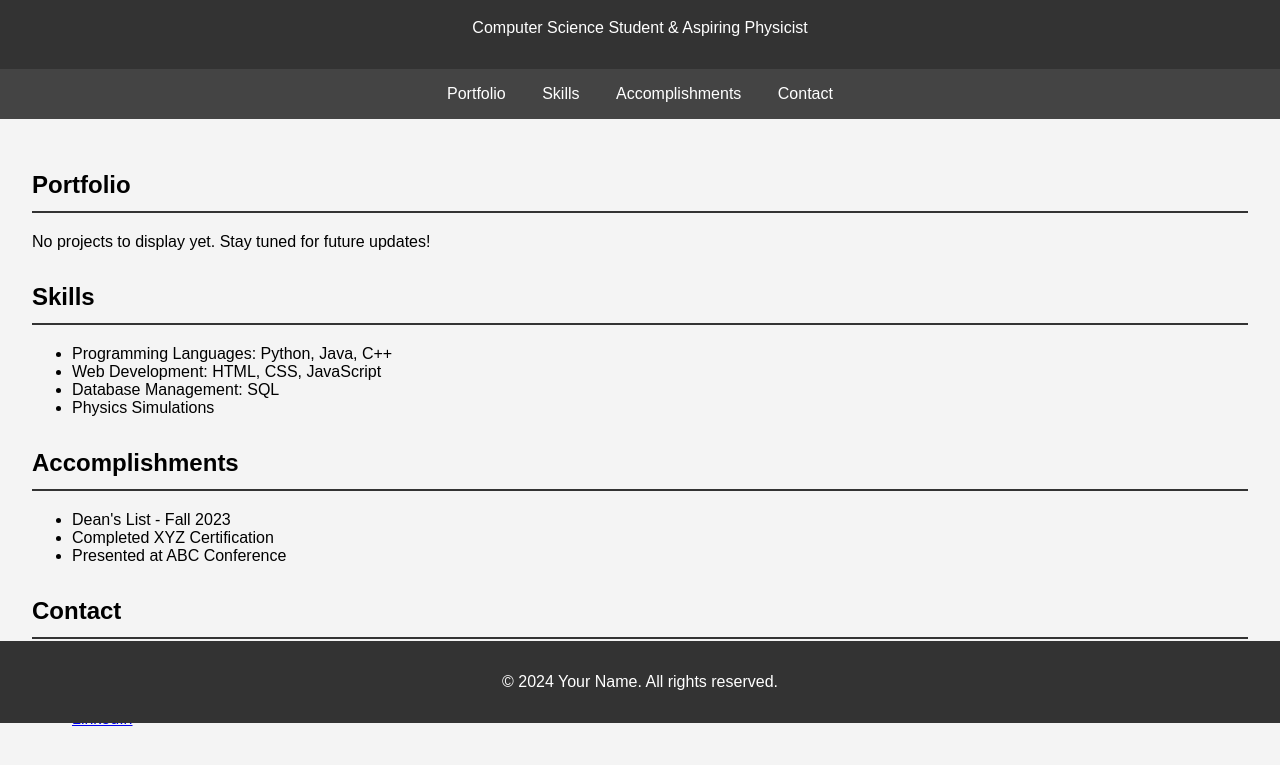
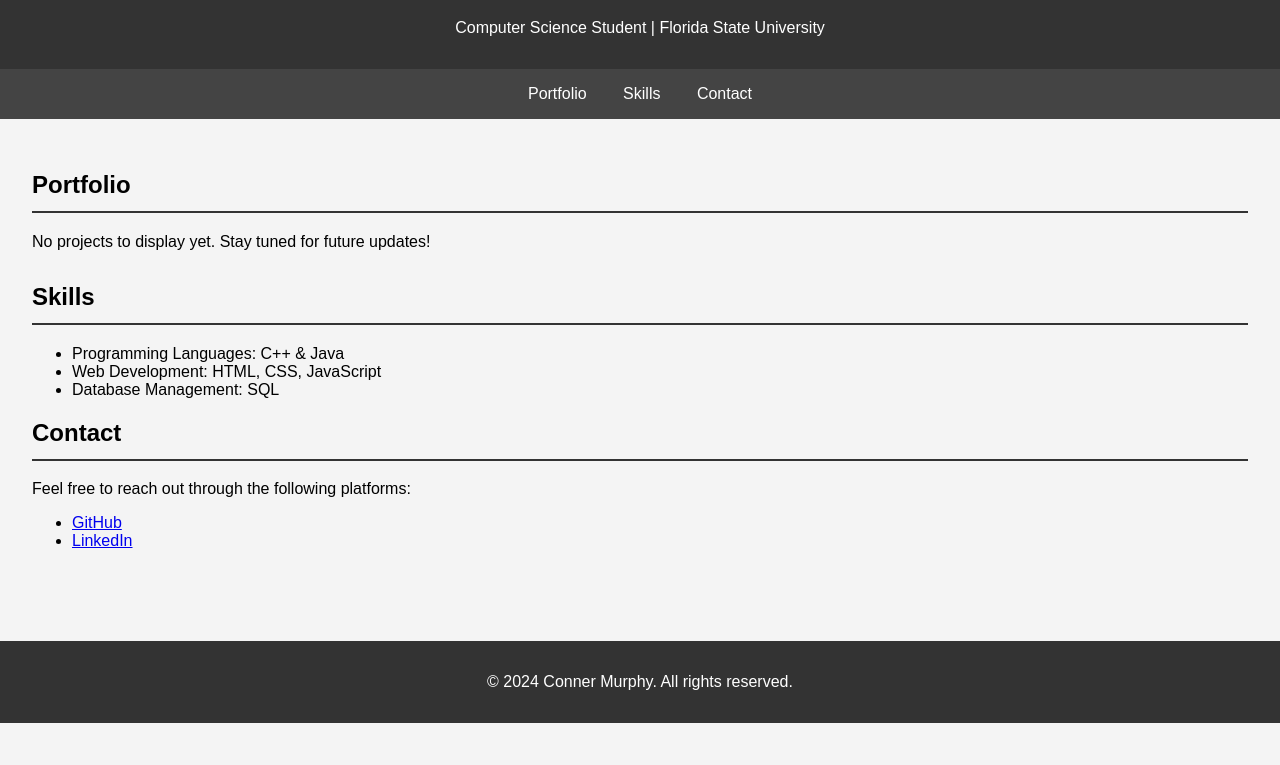
Before and after one commit to comurphy22/comurphy22.github.io, a plain HTML site: page index.html in a window 1280 px wide. Shown: the part 77-842 px from the top of the page. After the commit the page ends 800 px from the top, so only its background shows below. Drawn offline with Linux system fonts and the light colour scheme.

Commit message:
Update index.html

```diff
--- a/index.html
+++ b/index.html
@@ -52,12 +52,11 @@
 <body>
     <header>
         <h1>Your Name</h1>
-        <p>Computer Science Student & Aspiring Physicist</p>
+        <p>Computer Science Student | Florida State University</p>
     </header>
     <nav>
         <a href="#portfolio">Portfolio</a>
         <a href="#skills">Skills</a>
-        <a href="#accomplishments">Accomplishments</a>
         <a href="#contact">Contact</a>
     </nav>
     <main>
@@ -69,34 +68,24 @@ updates!</p>
         <section id="skills">
             <h2>Skills</h2>
             <ul>
-                <li>Programming Languages: Python, Java, C++</li>
+                <li>Programming Languages: C++ & Java</li>
                 <li>Web Development: HTML, CSS, JavaScript</li>
                 <li>Database Management: SQL</li>
-                <li>Physics Simulations</li>
             </ul>
-        </section>
-        <section id="accomplishments">
-            <h2>Accomplishments</h2>
-            <ul>
-                <li>Dean's List - Fall 2023</li>
-                <li>Completed XYZ Certification</li>
-                <li>Presented at ABC Conference</li>
-            </ul>
-        </section>
         <section id="contact">
             <h2>Contact</h2>
             <p>Feel free to reach out through the following platforms:</p>
             <ul>
-                <li><a href="https://github.com/yourgithubusername"
+                <li><a href="https://github.com/comurphy22"
 target="_blank">GitHub</a></li>
                 <li><a
-href="https://www.linkedin.com/in/yourlinkedinusername"
+href="www.linkedin.com/in/connermurphy03"
 target="_blank">LinkedIn</a></li>
             </ul>
         </section>
     </main>
     <footer>
-        <p>&copy; 2024 Your Name. All rights reserved.</p>
+        <p>&copy; 2024 Conner Murphy. All rights reserved.</p>
     </footer>
 </body>
 </html>
```
